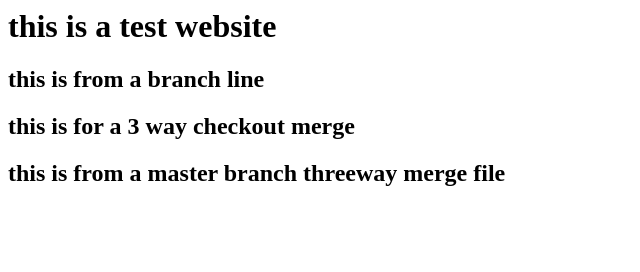
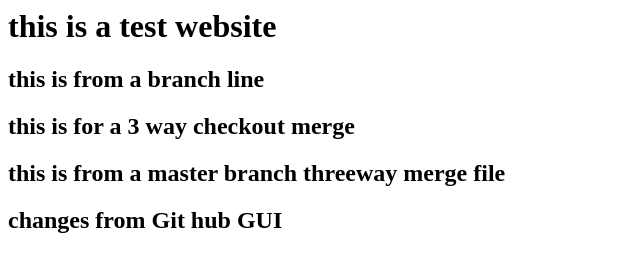
Before and after one commit to akaash45/myDevOps, a plain HTML site: page index.html in a window 1280 px wide. Shown: the whole page, without its empty margins (0-640 px from the left). Drawn offline with Linux system fonts and the light colour scheme.

Commit message:
Update index.html
changes from gui

```diff
--- a/index.html
+++ b/index.html
@@ -2,3 +2,4 @@
 <h2> this is from a branch line </h2>
 <h2> this is for a 3 way checkout merge</h2>
 <h2> this is from a master branch threeway merge file </h2>
+<h2> changes from Git hub GUI</h2>
```
